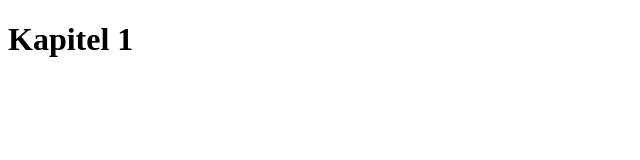
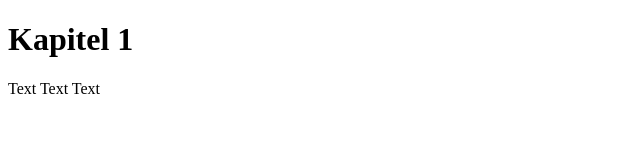
Before and after one commit to andreaskiener1/webprogvier, a plain HTML site: page index.html in a window 1280 px wide. Shown: the whole page, without its empty margins (0-640 px from the left). Drawn offline with Linux system fonts and the light colour scheme.

Commit message:
Update index.html

```diff
--- a/index.html
+++ b/index.html
@@ -3,6 +3,6 @@
   <head></head>
   <body>
     <h1> Kapitel 1</h1>
-
+    <p>Text Text Text</p>
   </body>
 </html>
```
